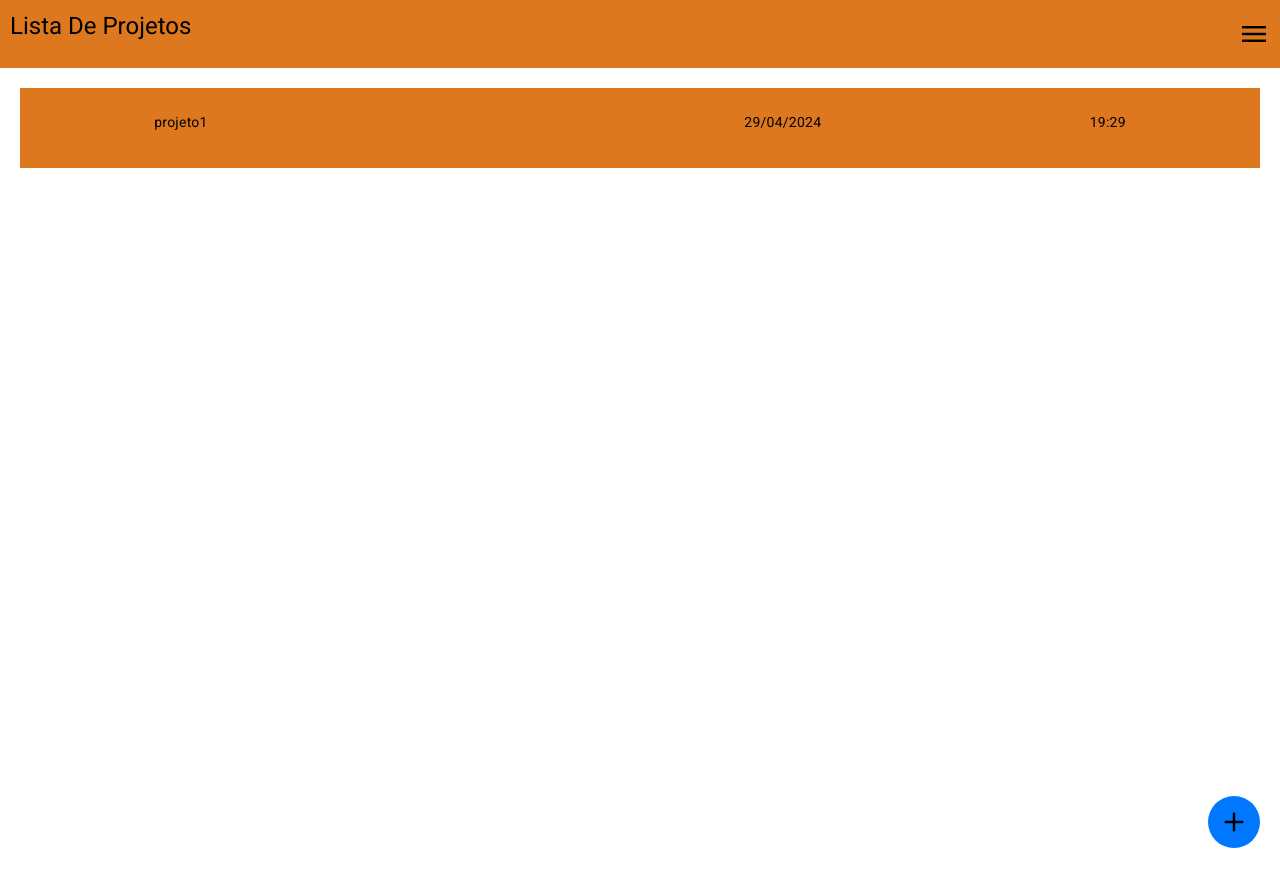
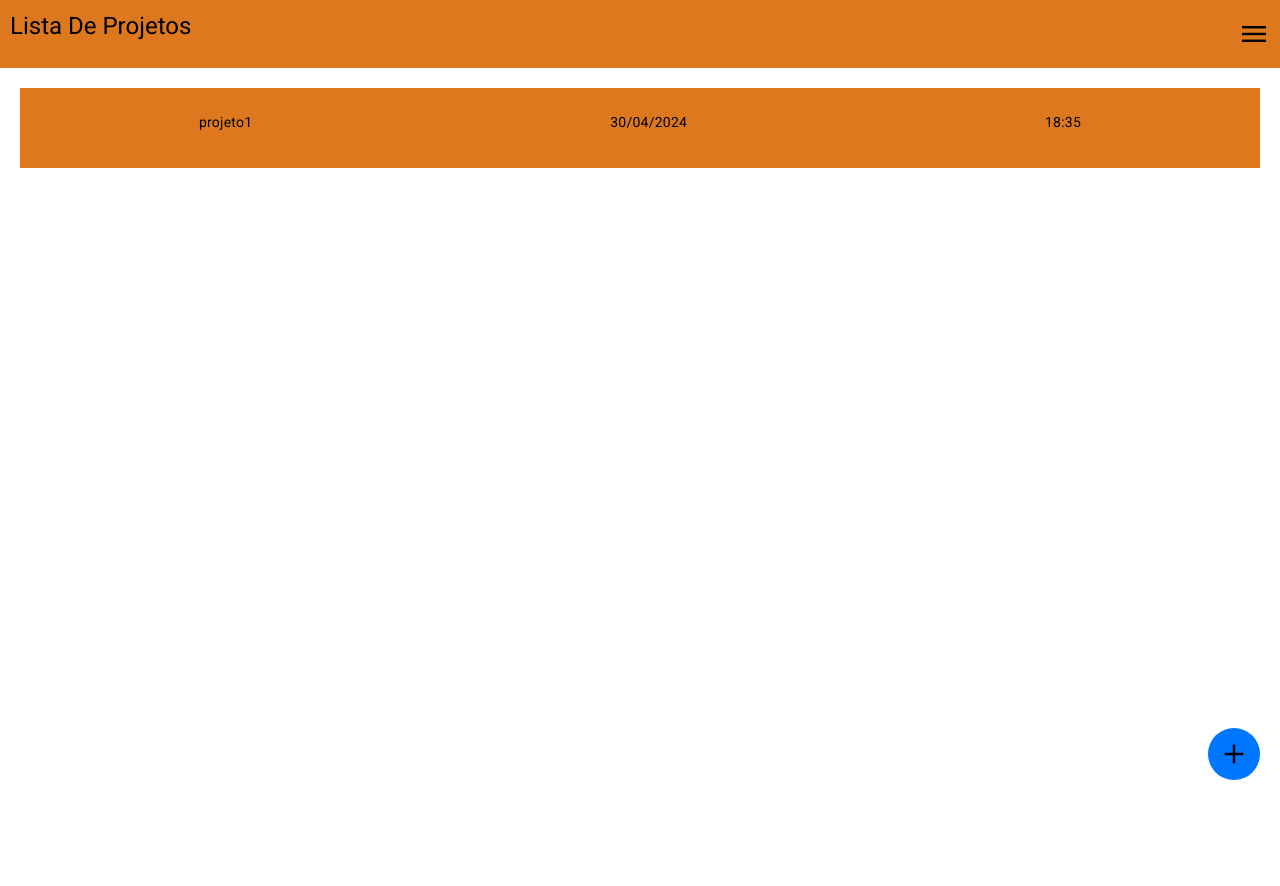
Before and after one commit to 38061027/myProjects, an Angular app: page /1 in a window 1280 px wide. Shown: the top 886 px of the page. Built offline with nearby package versions, Linux system fonts and the light colour scheme; data requests are answered from the project's data file.

Commit message:
pegando o id atula da rota

```diff
--- a/db.json
+++ b/db.json
@@ -3,11 +3,21 @@
     {
       "id": "1",
       "title": "projeto1",
-      "date": "29/04/2024",
-      "hour": "19:29",
+      "date": "30/04/2024",
+      "hour": "18:35",
       "task": {
         "task-title": "tarefa1",
-        "description": "sadqd"
+        "description": "jogar"
+      }
+    },
+    {
+      "id": "2",
+      "title": "projeto2",
+      "date": "30/04/2024",
+      "hour": "18:35",
+      "task": {
+        "task-title": "tarefa2",
+        "description": "jjjjjj"
       }
     }
   ]
--- a/src/app/components/home/home.component.scss
+++ b/src/app/components/home/home.component.scss
@@ -48,7 +48,8 @@ li{
 
 .open{
     display: block;
-    background-color: rgb(222, 120, 30);
+    background-color: rgb(84, 71, 59);
+    animation-name: animacao;
 }
 
 
@@ -84,7 +85,6 @@ li{
 
 
 #add-btn{
-    position: absolute;
     right: 20px;
     bottom: 20px;
     background-color: rgb(0, 119, 255);
@@ -92,4 +92,5 @@ li{
     border-radius: 50%;
     font-size: xx-large;
     padding: 10px;
+    position: fixed;
 }
--- a/src/app/components/home/home.component.ts
+++ b/src/app/components/home/home.component.ts
@@ -4,10 +4,8 @@ import {
   MatDialog
 } from '@angular/material/dialog';
 import { DialogComponent } from '../dialog/dialog.component';
+import { TaskNoteComponent } from '../task-note/task-note.component';
 import { ActivatedRoute } from '@angular/router';
-import { filter } from 'rxjs';
-import { TaskNoteComponent } from '../task-note/task-note.component';
-
 
 export interface DialogData {
   title: string;
@@ -28,16 +26,16 @@ export class HomeComponent implements OnInit {
   title!: string;
   date: any = new Date()
 
-  id:any
+  id: any
 
-  project : any[] = []
+  project: any[] = []
 
   projects: any[] = []
 
 
   constructor(private service: SharedService,
     public dialog: MatDialog,
-    private activatedRoute: ActivatedRoute
+    private route: ActivatedRoute
   ) { }
 
   menuShow() {
@@ -51,11 +49,7 @@ export class HomeComponent implements OnInit {
 
 
   ngOnInit(): void {
-
     this.getProjects()
-
-
-
   }
 
 
@@ -71,8 +65,12 @@ export class HomeComponent implements OnInit {
     dialogRef.afterClosed().subscribe(result => {
       this.title = result;
       if (result) {
-        this.service.sendProject({ title: result, date: newDate, hour: newHour, task: [{ "task-title": "",
-        "description": ""}] }).subscribe(() => this.getProjects())
+        this.service.sendProject({
+          title: result, date: newDate, hour: newHour, task: [{
+            "task-title": "",
+            "description": ""
+          }]
+        }).subscribe(() => this.getProjects())
       }
     });
   }
@@ -81,14 +79,13 @@ export class HomeComponent implements OnInit {
 
   openDialognote(): void {
     const dialogRef = this.dialog.open(TaskNoteComponent, {
-      data: { title: this.title},
+      data: { title: this.title },
     });
 
     dialogRef.afterClosed().subscribe(result => {
-      console.log('The dialog was closed');
       this.title = result;
-      if(result){
-        this.service.sendProject({title:result}).subscribe()
+      if (result) {
+        this.service.sendProject({ title: result }).subscribe()
       }
     });
   }
--- a/src/app/components/notes/notes.component.html
+++ b/src/app/components/notes/notes.component.html
@@ -2,7 +2,6 @@
 
 <div class="content-notes" *ngFor="let item of project">
     <p>{{item.title}}</p>
-    <p>{{item.description}}</p>
     <p>{{item.date}}</p>
     <p>{{item.hour}}</p>
 </div>
--- a/src/app/components/task-note/task-note.component.ts
+++ b/src/app/components/task-note/task-note.component.ts
@@ -4,7 +4,7 @@ import {
   MAT_DIALOG_DATA,
   MatDialogRef,
 } from '@angular/material/dialog';
-import { ActivatedRoute } from '@angular/router';
+import { ActivatedRoute, Router } from '@angular/router';
 import { SharedService } from 'src/app/services/shared.service';
 
 @Component({
@@ -12,40 +12,45 @@ import { SharedService } from 'src/app/services/shared.service';
   templateUrl: './task-note.component.html',
   styleUrls: ['./task-note.component.scss']
 })
-export class TaskNoteComponent {
+export class TaskNoteComponent implements OnInit{
 
   title: string = ''
   description: string = ''
 
   project: any
 
-
+id!:string
 
   constructor(
     public dialogRef: MatDialogRef<TaskNoteComponent>,
     @Inject(MAT_DIALOG_DATA) public data: any,
     private service: SharedService,
-    private route: ActivatedRoute
-  ) { }
+    private route: ActivatedRoute,
+    private router: Router
+  ) {
+
+    const routerState = this.router.routerState;
+    const url = routerState.snapshot.url;
+    this.id =  String(url.match(/[0-9]/g))
+
+  }
 
   onNoClick(): void {
     this.dialogRef.close();
   }
 
 
+  ngOnInit(): void {
+  }
 
 
   updateProject() {
-
-    const projectId = '1';
-    console.log(projectId)
-
     this.service.getProjects().subscribe(res => {
 
 
       res.forEach((el, id) => {
 
-        if (el.id == projectId) {
+        if (el.id == this.id) {
           const projectUpdate = {
             id: id,
             title: el.title,
@@ -53,9 +58,7 @@ export class TaskNoteComponent {
             hour: el.hour,
             task: { 'task-title': this.title, 'description': this.description }
           };
-
-
-          this.service.updateProject(projectUpdate, projectId).subscribe(
+          this.service.updateProject(projectUpdate, this.id).subscribe(
             res => console.log(res)
           );
         }
--- a/src/index.html
+++ b/src/index.html
@@ -14,6 +14,7 @@
 
   <link rel="stylesheet" href="https://fonts.googleapis.com/css2?family=Material+Symbols+Outlined:opsz,wght,FILL,GRAD@20..48,100..700,0..1,-50..200" />
 
+
 </head>
 <body class="mat-typography">
   <app-root></app-root>
--- a/src/styles.scss
+++ b/src/styles.scss
@@ -1,5 +1,5 @@
 *{
     margin: 0;
     padding: 0;
-    box-sizing: border-box;
+
 }
```
Also changed, not shown: src/app/components/notes/notes.component.ts (+6 -7 lines).
